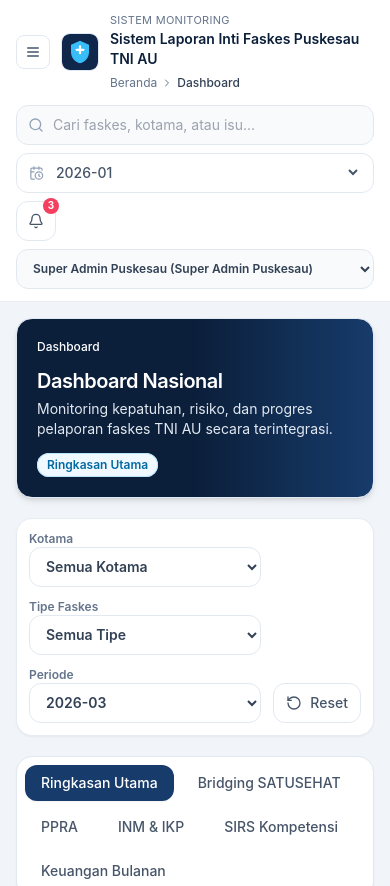
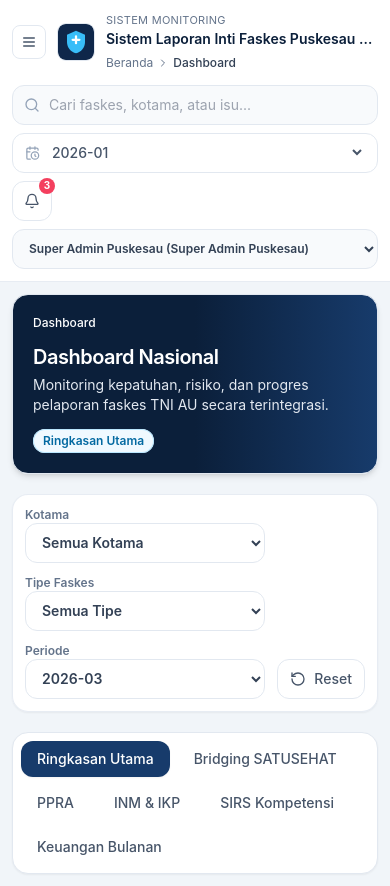
Before and after one commit to sobri3195/monitoring-simrs, a React (Vite) app: page /dashboard in a window 390 px wide. Shown: the top 886 px of the page. Built offline with nearby package versions, Linux system fonts and the light colour scheme.

Commit message:
Improve mobile responsiveness for app shell

```diff
--- a/src/layouts/AppLayout.jsx
+++ b/src/layouts/AppLayout.jsx
@@ -7,11 +7,11 @@ const AppLayout = ({ children }) => {
   const [mobileOpen, setMobileOpen] = useState(false);
 
   return (
-    <div className="flex min-h-screen bg-slate-100 text-slate-800">
+    <div className="flex min-h-screen overflow-x-hidden bg-slate-100 text-slate-800">
       <Sidebar collapsed={collapsed} setCollapsed={setCollapsed} mobileOpen={mobileOpen} setMobileOpen={setMobileOpen} />
-      <div className="flex-1">
+      <div className="min-w-0 flex-1">
         <Header setMobileOpen={setMobileOpen} />
-        <main className="space-y-6 p-4 md:p-6">{children}</main>
+        <main className="space-y-6 p-3 sm:p-4 md:p-6">{children}</main>
       </div>
     </div>
   );
--- a/src/layouts/Header.jsx
+++ b/src/layouts/Header.jsx
@@ -12,25 +12,25 @@ const Header = ({ setMobileOpen }) => {
   const pageTitle = routeLabelMap[location.pathname] || 'Dashboard';
 
   return (
-    <header className="sticky top-0 z-20 border-b border-slate-200/80 bg-white/95 px-4 py-3 backdrop-blur">
+    <header className="sticky top-0 z-20 border-b border-slate-200/80 bg-white/95 px-3 py-3 backdrop-blur sm:px-4">
       <div className="flex flex-col gap-3 xl:flex-row xl:items-center">
-        <div className="flex items-center gap-3">
+        <div className="min-w-0 flex items-center gap-3">
           <button className="rounded-lg border border-slate-200 p-2 text-slate-600 transition hover:bg-slate-50 lg:hidden" onClick={() => setMobileOpen(true)}>
             <Menu size={16} />
           </button>
           <img src={logoMark} alt="Logo SIMRS" className="h-9 w-9 rounded-lg ring-1 ring-slate-200" />
-          <div>
+          <div className="min-w-0">
             <p className="text-[11px] uppercase tracking-wide text-slate-500">Sistem Monitoring</p>
-            <h1 className="text-sm font-semibold text-brand-900 md:text-base">{APP_NAME}</h1>
-            <div className="mt-0.5 inline-flex items-center gap-1 text-xs text-slate-500">
+            <h1 className="truncate text-sm font-semibold text-brand-900 md:text-base">{APP_NAME}</h1>
+            <div className="mt-0.5 inline-flex max-w-full items-center gap-1 truncate text-xs text-slate-500">
               <span>Beranda</span>
               <ChevronRight className="h-3 w-3" />
-              <span className="font-medium text-slate-700">{pageTitle}</span>
+              <span className="truncate font-medium text-slate-700">{pageTitle}</span>
             </div>
           </div>
         </div>
 
-        <div className="grid flex-1 grid-cols-1 gap-2 md:grid-cols-[minmax(240px,1fr)_180px_auto_auto] md:items-center xl:ml-6">
+        <div className="grid flex-1 grid-cols-1 gap-2 md:grid-cols-[minmax(220px,1fr)_170px_auto_minmax(220px,1fr)] md:items-center xl:ml-6">
           <label className="relative">
             <Search className="pointer-events-none absolute left-3 top-1/2 h-4 w-4 -translate-y-1/2 text-slate-400" />
             <input
@@ -53,7 +53,11 @@ const Header = ({ setMobileOpen }) => {
             <span className="absolute -right-1 -top-1 inline-flex h-4 min-w-4 items-center justify-center rounded-full bg-rose-500 px-1 text-[10px] font-bold text-white">3</span>
           </button>
 
-          <select value={currentUser.id} onChange={(e) => setCurrentUser(e.target.value)} className="h-10 rounded-xl border border-slate-200 bg-slate-50 px-3 text-xs font-semibold text-slate-700 outline-none transition focus:border-brand-300 focus:bg-white">
+          <select
+            value={currentUser.id}
+            onChange={(e) => setCurrentUser(e.target.value)}
+            className="h-10 w-full min-w-0 rounded-xl border border-slate-200 bg-slate-50 px-3 text-xs font-semibold text-slate-700 outline-none transition focus:border-brand-300 focus:bg-white"
+          >
             {users.map((user) => (
               <option key={user.id} value={user.id}>{user.name} ({user.role})</option>
             ))}
--- a/src/layouts/Sidebar.jsx
+++ b/src/layouts/Sidebar.jsx
@@ -31,7 +31,9 @@ const Sidebar = ({ collapsed, setCollapsed, mobileOpen, setMobileOpen }) => {
   return (
     <>
       {mobileOpen ? <div className="fixed inset-0 z-30 bg-slate-950/50 backdrop-blur-sm lg:hidden" onClick={() => setMobileOpen(false)} /> : null}
-      <aside className={`fixed z-40 flex h-screen flex-col bg-gradient-to-b from-[#081a33] via-brand-900 to-[#0e2b4f] text-white transition-all duration-300 lg:static ${collapsed ? 'w-24' : 'w-80'} ${mobileOpen ? 'left-0' : '-left-full lg:left-0'}`}>
+      <aside
+        className={`fixed z-40 flex h-screen flex-col bg-gradient-to-b from-[#081a33] via-brand-900 to-[#0e2b4f] text-white transition-all duration-300 lg:static ${collapsed ? 'w-24' : 'w-[88vw] max-w-80 lg:w-80'} ${mobileOpen ? 'left-0' : '-left-full lg:left-0'}`}
+      >
         <div className="flex items-center justify-between border-b border-white/10 px-4 py-4">
           {!collapsed ? <AppLogo /> : <AppLogo compact />}
           <div className="flex items-center gap-1">
```
